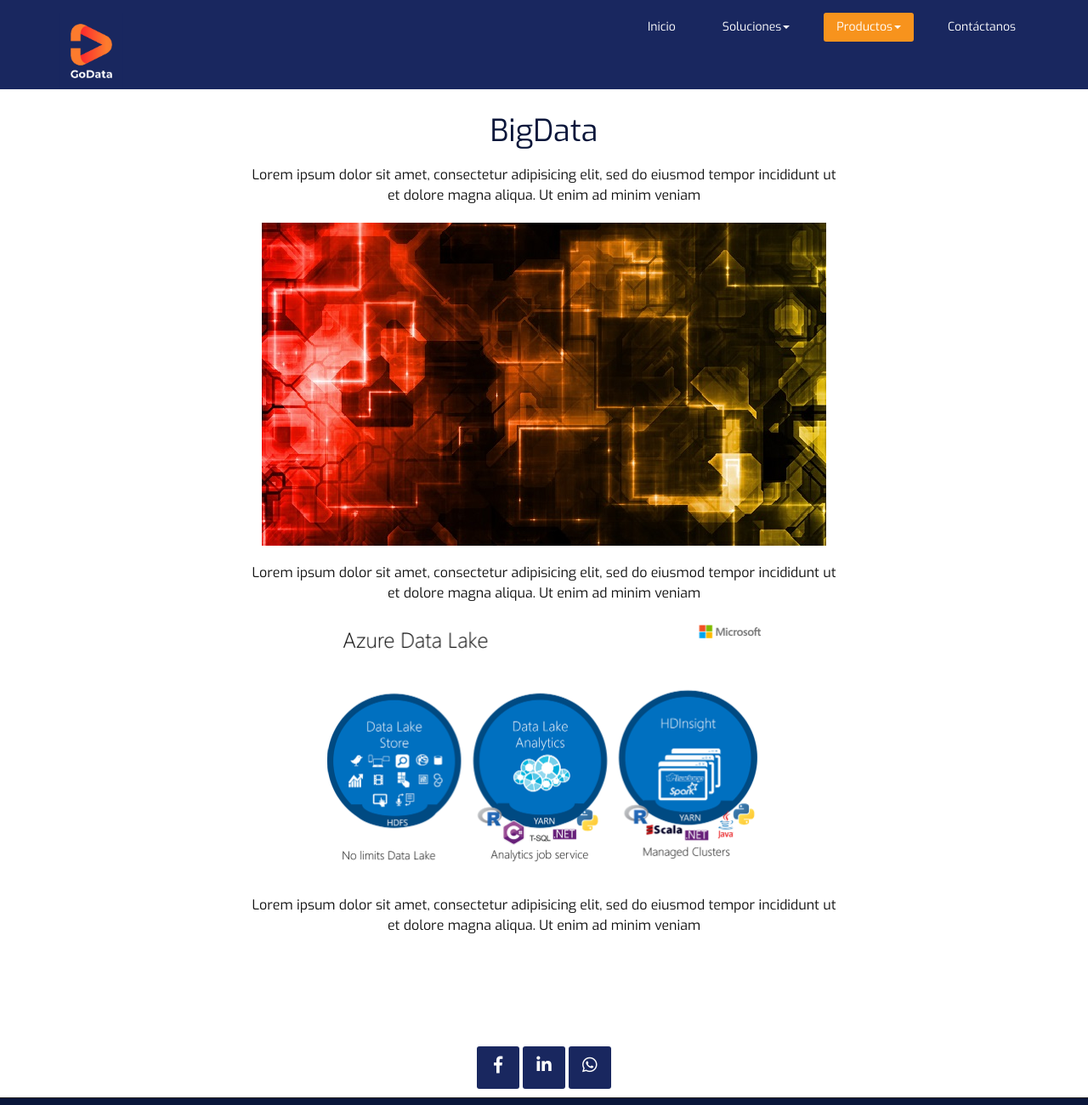
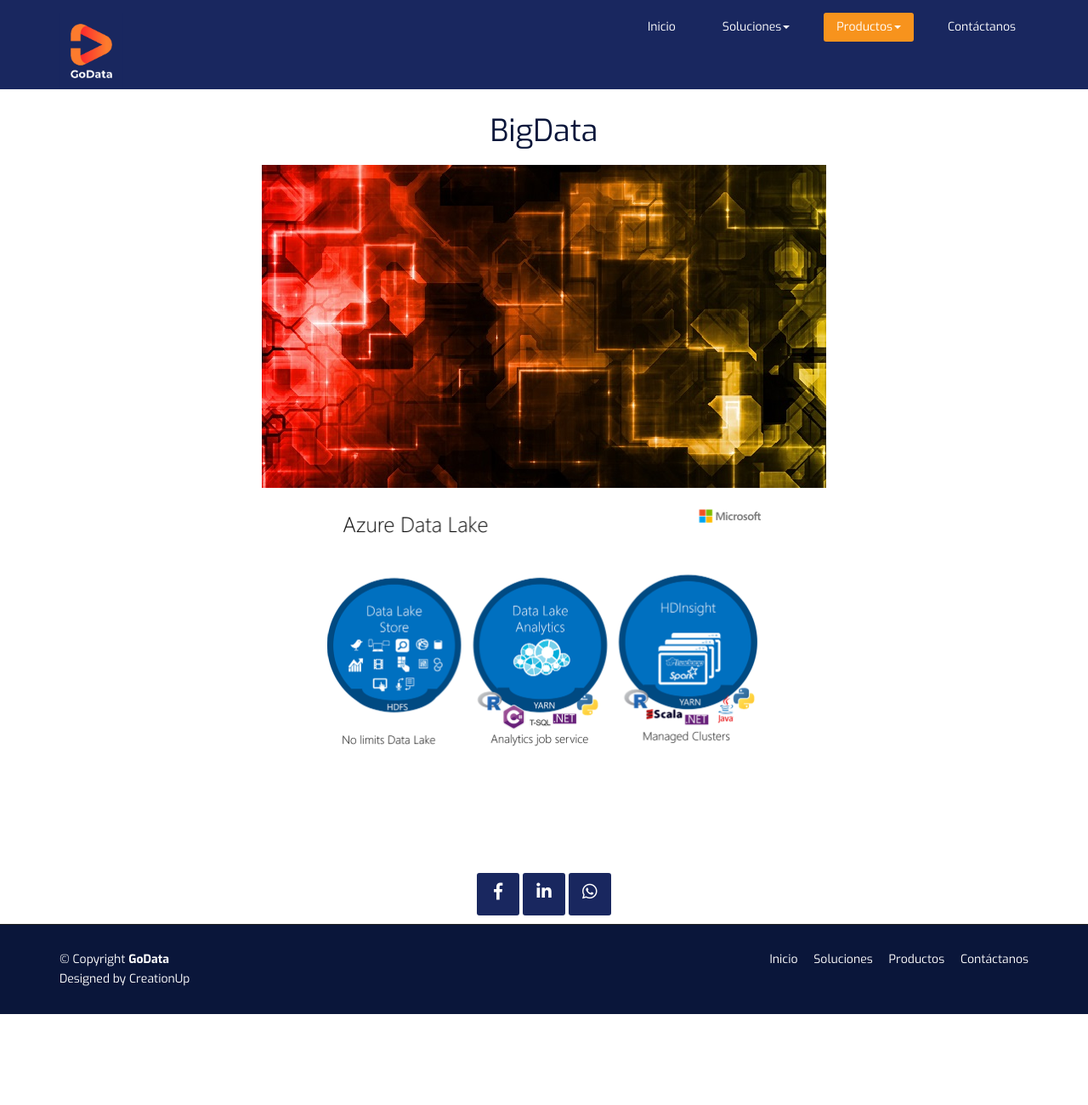
Before and after one commit to godataec/website_old, a plain HTML site: page bigdata.html in a window 1280 px wide. Shown: the top 1300 px of the page at 85% size. After the commit the page ends 1193 px from the top, so only its background shows below. Drawn offline with Linux system fonts and the light colour scheme.

Commit message:
eliminacion texto en latin

```diff
--- a/bigdata.html
+++ b/bigdata.html
@@ -69,16 +69,16 @@
 	</br></br>
       <div class="clients-area center wow fadeInDown">
         <h2>BigData</h2>
-        <p class="lead">Lorem ipsum dolor sit amet, consectetur adipisicing elit, sed do eiusmod tempor incididunt ut <br> et dolore magna aliqua. Ut enim ad minim veniam</p>
+        <p class="lead"></p>
 
 		<p class="lead">
 		<img src="images/solutions/DataLake/main.jpg"
 		style="max-height:100%; max-width:100%; position:relative;"/>
 		</p>
 
-        <p class="lead">Lorem ipsum dolor sit amet, consectetur adipisicing elit, sed do eiusmod tempor incididunt ut <br> et dolore magna aliqua. Ut enim ad minim veniam</p>
+        <p class="lead"></p>
 		<p class="lead"><img src="images/solutions/DataLake/azzure.png"   style="max-height:50%; max-width:50%; position:relative;"/> </p>
-		<p class="lead">Lorem ipsum dolor sit amet, consectetur adipisicing elit, sed do eiusmod tempor incididunt ut <br> et dolore magna aliqua. Ut enim ad minim veniam</p>
+		<p class="lead"></p>
       </div>
 
     </div>
```
Also changed, not shown: gobierno.html (+3 -3 lines), industria.html (+2 -2 lines), use.html (+2 -2 lines).
